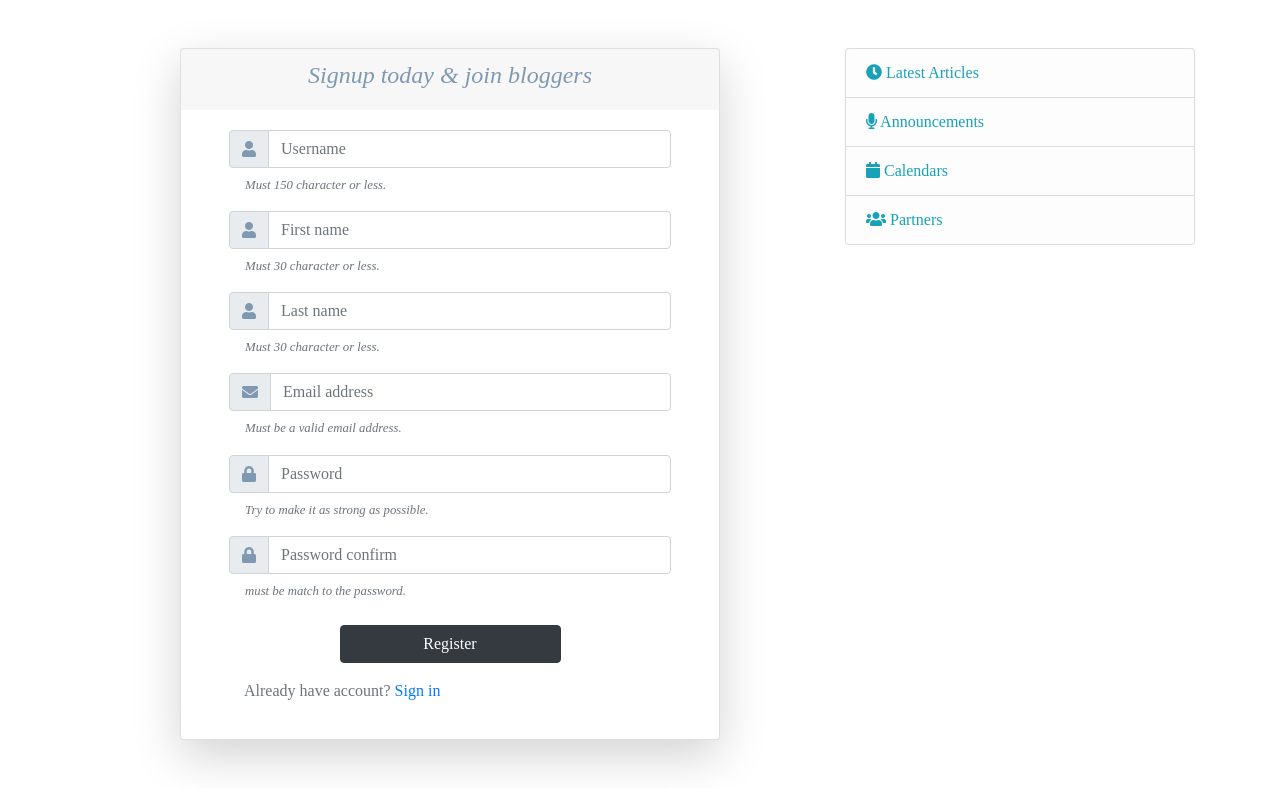
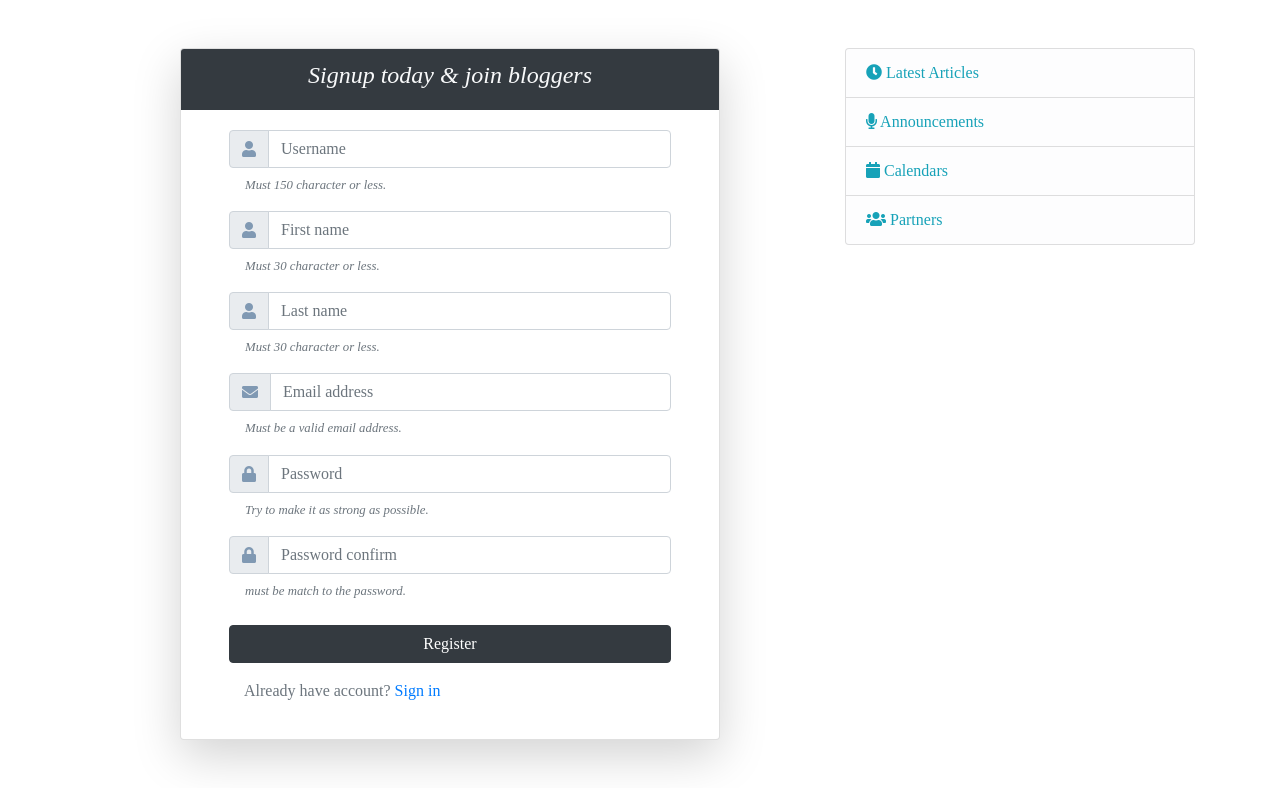
Before and after one commit to bokarios/myblog-django, a Django app: page /users/register/ in a window 1280 px wide. Shown: the part 58-846 px from the top of the page. Run offline with Django 3.2, Linux system fonts and the light colour scheme; some libraries are stand-ins or nearby versions.

Commit message:
Update register template

```diff
--- a/users/templates/users/register.html
+++ b/users/templates/users/register.html
@@ -6,8 +6,8 @@
     <div class="row">
         <div class="col-sm-12 col-md-8 col-lg-9 mx-auto">
             <div class="card shadow-lg">
-                <div class="card-header border-bottom-0">
-                    <h4 class="text-center title2 font-oblique">Signup today & join bloggers</h4>
+                <div class="card-header bg-dark border-bottom-0">
+                    <h4 class="text-center text-light font-oblique">Signup today & join bloggers</h4>
                 </div>
                 <div class="card-body px-lg-5">
                     <form method="POST">
@@ -126,7 +126,7 @@
                             </small>
                         </div>
                         <div class="form-group text-center mt-4">
-                            <button type="submit" class="btn btn-dark w-50">
+                            <button type="submit" class="btn btn-dark btn-block">
                                 Register
                             </button>
                         </div>
```
